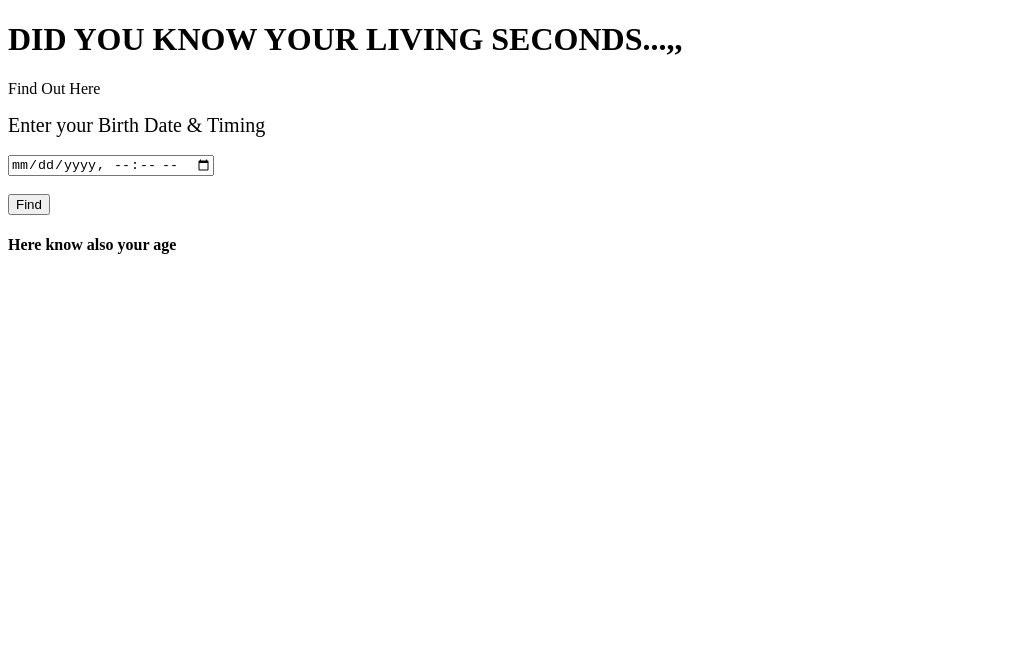
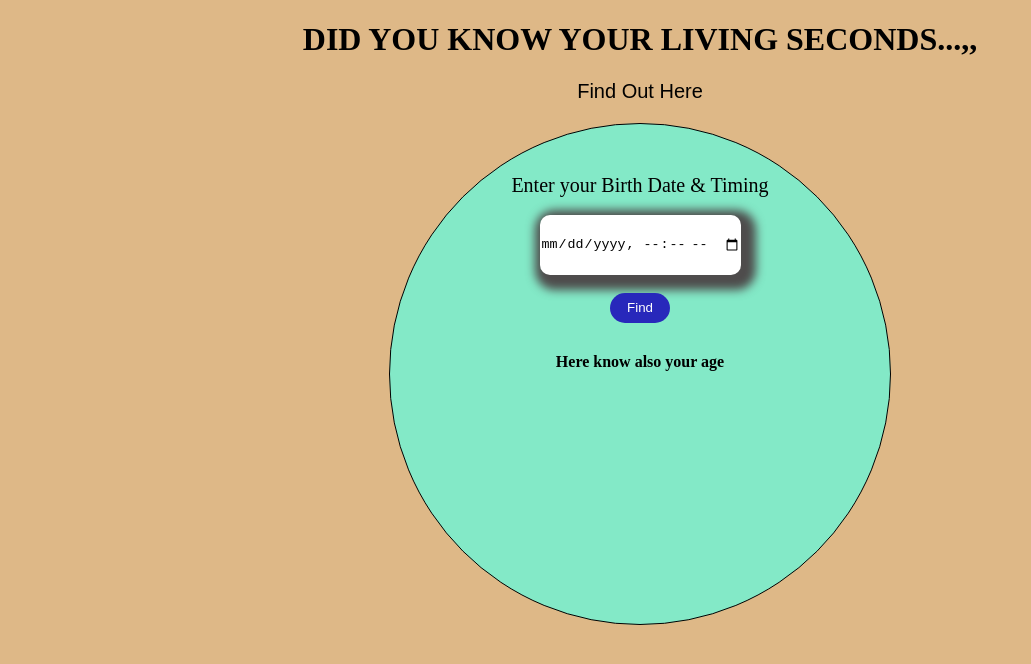
Before and after one commit to rasini-design/age_calculator, a plain HTML site: page index.html in a window 1280 px wide. Shown: the whole page, without its empty margins (0-1031 px from the left). Drawn offline with Linux system fonts and the light colour scheme.

Commit message:
Update index.html

```diff
--- a/index.html
+++ b/index.html
@@ -3,7 +3,49 @@
 <head>
     <meta charset="UTF-8">
     <meta name="viewport" content="width=device-width, initial-scale=1.0">
-    <title>My GitHub Page</title>
+    <title>AGE CALCULATOR</title>
+    <style>
+        body{
+            text-align: center;
+        }
+        #cal{
+           width: 400px;
+           height: 400px;
+           background-color: rgb(131, 233, 199);
+           text-align: center;
+           margin: auto;
+           padding: 50px;
+           border-radius: 50%;
+           border: 1px groove black;
+
+        }
+        input{
+            width: 200px;
+            height: 60px;
+            border-radius: 10px;
+            border: none;
+            box-shadow: 5px 5px 10px 10px rgb(78, 76, 76);
+        }
+        #ls{
+            font-size: 30px;
+        }
+        button{
+            width: 60px;
+            height: 30px;
+            border-radius: 20px;
+            background-color: rgb(40, 40, 187);
+            border: none;
+            color: white;
+        }
+        .p{
+            font-size: 20px;
+            font-family: sans-serif;
+        }
+        body{
+            background-color:burlywood;
+        }
+
+    </style>
 </head>
 <body>
     <h1>DID YOU KNOW YOUR LIVING SECONDS...,,</h1>
```
